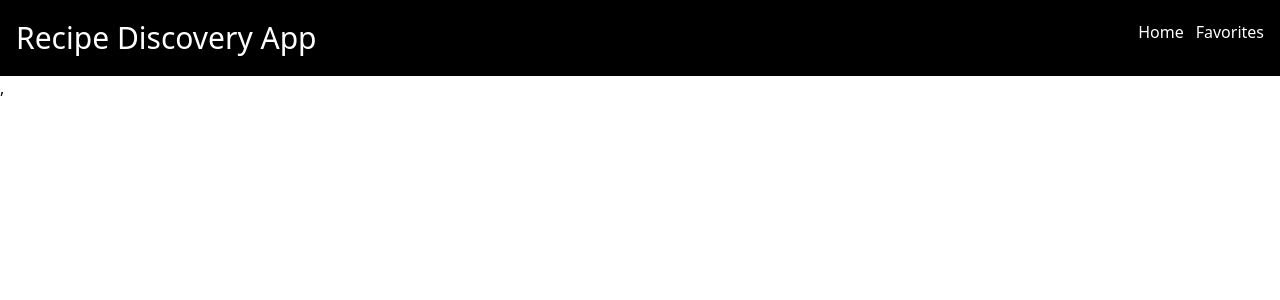
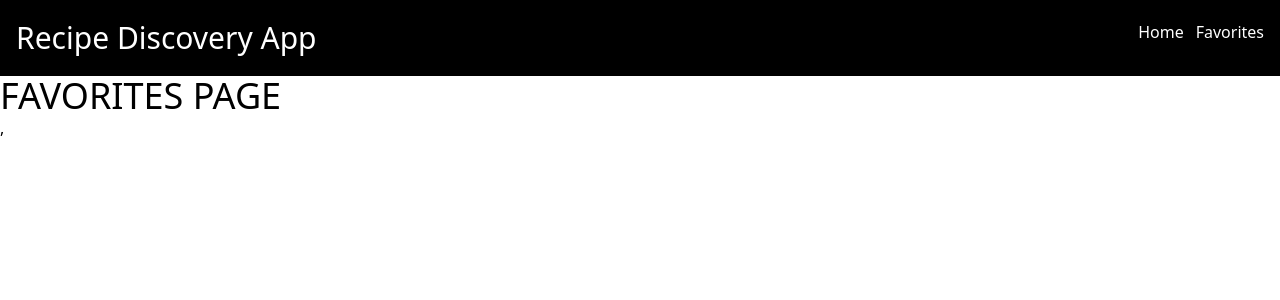
Before and after one commit to KaeTheDev/Recipe-Discovery-App, a React (Vite) app: page /favorites in a window 1280 px wide. Shown: the top 300 px of the page. Built offline with nearby package versions, Linux system fonts and the light colour scheme.

Commit message:
Set up route and component for Favorites

```diff
--- a/src/App.tsx
+++ b/src/App.tsx
@@ -3,6 +3,7 @@ import { Home } from "./pages/Home";
 import { Category } from "./pages/Category";
 import { RecipeDetail } from "./pages/RecipeDetail";
 import { Navbar } from "./components/Navbar/Navbar";
+import { Favorites } from "./pages/Favorites";
 
 function App() {
   return (
@@ -12,6 +13,7 @@ function App() {
         <Route path="/" element={<Home />} />
         <Route path="/category/:categoryName" element={<Category />} />
         <Route path="/recipe/:recipeID" element={<RecipeDetail />} />
+        <Route path="/favorites" element={<Favorites />} />
       </Routes>
     </>
   );
--- a/src/pages/Favorites.tsx
+++ b/src/pages/Favorites.tsx
@@ -0,0 +1,5 @@
+export const Favorites: React.FC = () => {
+    return (
+        <h1 className="text-4xl">FAVORITES PAGE</h1>
+    )
+}
```
